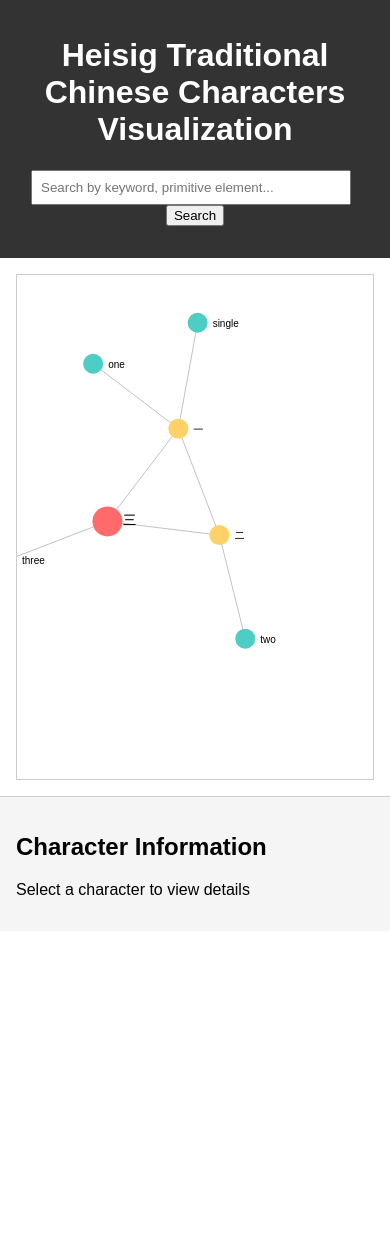
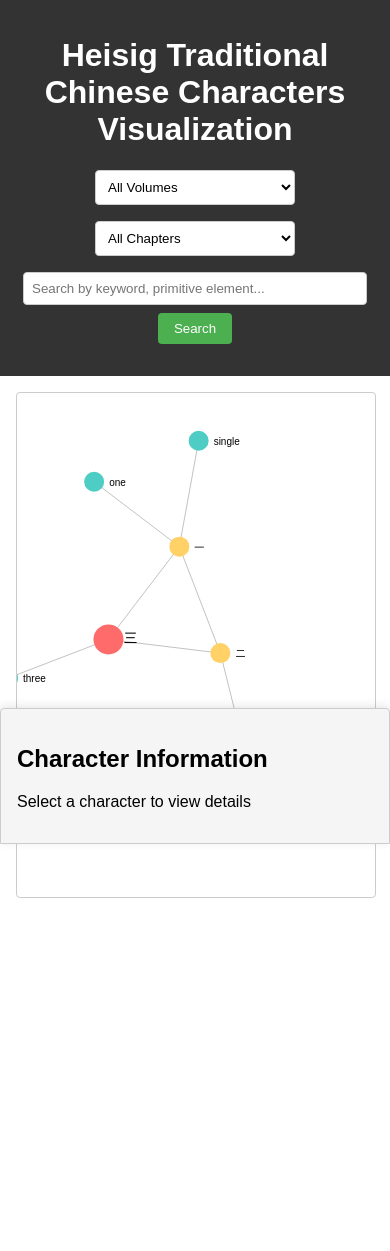
Before and after one commit to lissonc/zi, a Flask app: page / in a window 390 px wide. Before the commit the page ends 895 px from the top, so only its background shows below. Run offline with Flask 3, Linux system fonts and the light colour scheme.

Commit message:
Add mobile support, display character information alongside graph (rather than below) on Desktop; add rudimentary Mobile support

```diff
--- a/app/routes.py
+++ b/app/routes.py
@@ -1,4 +1,4 @@
-from flask import Blueprint, render_template, request, jsonify
+from flask import Blueprint, render_template, request, jsonify, current_app
 import json
 import os
 
@@ -6,25 +6,105 @@
 
 def load_hanzi_data():
     """Load data from JSON file"""
-    from flask import current_app
     data_path = os.path.join(current_app.static_folder, 'data', 'hanzi_data.json')
+
+    # Default data structure
+    default_data = {
+        "characters": [
+            {
+                "character": "一",
+                "frame_number": 1,
+                "keywords": ["one", "single"],
+                "primitive_elements": [],
+                "primitive_meanings": ["one", "single"],
+                "story": "The number one is represented by a single horizontal stroke.",
+                "volume": 1,
+                "chapter": 1
+            },
+            {
+                "character": "二",
+                "frame_number": 2,
+                "keywords": ["two"],
+                "primitive_elements": ["一"],
+                "primitive_meanings": ["two"],
+                "story": "The number two is represented by two horizontal strokes.",
+                "volume": 1,
+                "chapter": 1
+            },
+            {
+                "character": "三",
+                "frame_number": 3,
+                "keywords": ["three"],
+                "primitive_elements": ["一", "二"],
+                "primitive_meanings": ["three"],
+                "story": "The number three is represented by three horizontal strokes.",
+                "volume": 1,
+                "chapter": 1
+            }
+        ],
+        "metadata": {
+            "volumes": [
+                {
+                    "number": 1,
+                    "title": "Book 1",
+                    "chapters": [
+                        {"number": 1, "title": "The First Elements"},
+                        {"number": 2, "title": "The First Primitives"},
+                        {"number": 3, "title": "Building Blocks"}
+                    ]
+                },
+                {
+                    "number": 2,
+                    "title": "Book 2",
+                    "chapters": [
+                        {"number": 1, "title": "Advanced Elements"},
+                        {"number": 2, "title": "Complex Characters"},
+                        {"number": 3, "title": "Final Characters"}
+                    ]
+                }
+            ]
+        }
+    }
+
     try:
+        # Try to read existing file
         with open(data_path, 'r', encoding='utf-8') as f:
             return json.load(f)
-    except FileNotFoundError:
-        # Return empty data if file doesn't exist yet
-        return {"characters": []}
+    except (FileNotFoundError, json.JSONDecodeError):
+        # If file doesn't exist or is invalid, create it with default data
+        os.makedirs(os.path.dirname(data_path), exist_ok=True)
+        with open(data_path, 'w', encoding='utf-8') as f:
+            json.dump(default_data, f, ensure_ascii=False, indent=2)
+        return default_data
 
 @bp.route('/')
 def index():
     """Main page with graph visualization"""
-    return render_template('index.html')
+    data = load_hanzi_data()
+    return render_template('index.html', volumes=data['metadata']['volumes'])
 
 @bp.route('/api/characters')
 def get_characters():
-    """API endpoint to get all characters"""
+    """API endpoint to get all characters with optional volume and chapter filters"""
+    volume = request.args.get('volume', type=int)
+    chapter = request.args.get('chapter', type=int)
+
     data = load_hanzi_data()
-    return jsonify(data['characters'])
+    characters = data['characters']
+
+    if volume is not None:
+        characters = [c for c in characters if c['volume'] == volume]
+
+    if chapter is not None:
+        characters = [c for c in characters if c['chapter'] == chapter]
+
+    return jsonify(characters)
+
+@bp.route('/api/metadata')
+def get_metadata():
+    """API endpoint to get volumes and chapters information"""
+    data = load_hanzi_data()
+    return jsonify(data['metadata'])
 
 @bp.route('/api/character/<char>')
 def get_character(char):
@@ -39,10 +119,21 @@
 def search():
     """API endpoint to search characters by keyword or primitive element"""
     query = request.args.get('q', '').lower()
+    volume = request.args.get('volume', type=int)
+    chapter = request.args.get('chapter', type=int)
+
     data = load_hanzi_data()
+    characters = data['characters']
+
+    # Apply volume and chapter filters first
+    if volume is not None:
+        characters = [c for c in characters if c['volume'] == volume]
+
+    if chapter is not None:
+        characters = [c for c in characters if c['chapter'] == chapter]
+
     results = []
-
-    for character in data['characters']:
+    for character in characters:
         # Search in keywords
         keywords = [k.lower() for k in character.get('keywords', [])]
         # Search in primitive elements
--- a/app/static/css/style.css
+++ b/app/static/css/style.css
@@ -16,43 +16,86 @@
     text-align: center;
 }
 
-.back-link {
-    color: white;
-    text-decoration: none;
-    background-color: #555;
-    padding: 0.5rem 1rem;
-    border-radius: 4px;
-    margin-left: 1rem;
+.controls {
+    display: flex;
+    flex-direction: column;
+    gap: 1rem;
+    align-items: center;
+    margin: 1rem 0;
 }
 
-.back-link:hover {
-    background-color: #777;
+.filter-container {
+    display: flex;
+    gap: 1rem;
+    align-items: center;
+}
+
+.filter-container select {
+    padding: 0.5rem;
+    border-radius: 4px;
+    border: 1px solid #ccc;
+    background-color: white;
+    min-width: 200px;
 }
 
 /* Search Container */
 .search-container {
-    margin: 1rem 0;
+    display: flex;
+    gap: 0.5rem;
+    align-items: center;
 }
 
 #search {
     padding: 0.5rem;
     width: 300px;
-    margin-right: 0.5rem;
+    border-radius: 4px;
+    border: 1px solid #ccc;
 }
 
-/* Graph Container */
-#graph-container {
+button {
+    padding: 0.5rem 1rem;
+    background-color: #4CAF50;
+    color: white;
+    border: none;
+    border-radius: 4px;
+    cursor: pointer;
+}
+
+button:hover {
+    background-color: #45a049;
+}
+
+/* Main Content Layout */
+.main-content {
+    flex: 1;
+    display: flex;
+    flex-direction: row;
+    gap: 1rem;
+    padding: 1rem;
+}
+
+.visualization-container {
     flex: 1;
     min-height: 500px;
-    border: 1px solid #ccc;
-    margin: 1rem;
 }
 
-/* Character Information */
-#character-info {
+#graph-container {
+    width: 100%;
+    height: 100%;
+    min-height: 500px;
+    border: 1px solid #ccc;
+    border-radius: 4px;
+}
+
+/* Character Info Panel */
+.info-panel {
+    width: 300px;
     padding: 1rem;
-    border-top: 1px solid #ccc;
     background-color: #f5f5f5;
+    border: 1px solid #ccc;
+    border-radius: 4px;
+    overflow-y: auto;
+    max-height: calc(100vh - 200px);
 }
 
 .character-display {
@@ -75,3 +118,56 @@
     max-width: 800px;
     margin: 0 auto;
 }
+
+.back-link {
+    color: white;
+    text-decoration: none;
+    background-color: #555;
+    padding: 0.5rem 1rem;
+    border-radius: 4px;
+    margin-left: 1rem;
+}
+
+.back-link:hover {
+    background-color: #777;
+}
+
+/* Responsive Layout */
+@media screen and (max-width: 768px) {
+    .main-content {
+        flex-direction: column;
+    }
+
+    .info-panel {
+        width: auto;
+        position: fixed;
+        bottom: 0;
+        left: 0;
+        right: 0;
+        max-height: 40vh;
+        border-radius: 4px 4px 0 0;
+        box-shadow: 0 -2px 10px rgba(0, 0, 0, 0.1);
+        z-index: 1000;
+    }
+
+    .visualization-container {
+        margin-bottom: 40vh;
+    }
+
+    .filter-container {
+        flex-direction: column;
+    }
+
+    .search-container {
+        flex-direction: column;
+        width: 100%;
+    }
+
+    #search {
+        width: 100%;
+    }
+
+    .controls {
+        padding: 0 1rem;
+    }
+}
--- a/app/static/js/graph.js
+++ b/app/static/js/graph.js
@@ -1,21 +1,17 @@
 // Graph data structure
 let graphData = { nodes: [], links: [] };
 
-// Fetch character data and build graph
-function loadGraphData() {
-    fetch('/api/characters')
-        .then(response => response.json())
-        .then(characters => {
-            buildGraphData(characters);
-            initGraph();
-        })
-        .catch(error => {
-            console.error('Error fetching character data:', error);
-            document.getElementById('graph-container').innerHTML = '<p>Error loading graph data</p>';
-        });
-}
+// Initialize graph when the page loads
+document.addEventListener('DOMContentLoaded', () => {
+    // Initial load of all characters
+    updateGraph();
+});
 
 function buildGraphData(characters) {
+    // Clear existing data
+    graphData.nodes = [];
+    graphData.links = [];
+
     characters.forEach(char => {
         // Add character node
         graphData.nodes.push({
@@ -23,7 +19,9 @@
             type: 'character',
             label: char.character,
             keywords: char.keywords || [],
-            frameNumber: char.frame_number
+            frameNumber: char.frame_number,
+            volume: char.volume,
+            chapter: char.chapter
         });
 
         // Add keyword nodes and links
@@ -71,11 +69,12 @@
 }
 
 function initGraph() {
-    const width = document.getElementById('graph-container').clientWidth;
-    const height = document.getElementById('graph-container').clientHeight;
+    const container = document.getElementById('graph-container');
+    const width = container.clientWidth;
+    const height = container.clientHeight;
 
     // Create SVG element
-    const svg = d3.select('#graph-container')
+    const svg = d3.select(container)
         .append('svg')
         .attr('width', width)
         .attr('height', height);
@@ -134,6 +133,15 @@
         }
     });
 
+    // Add tooltips
+    node.append('title')
+        .text(d => {
+            if (d.type === 'character') {
+                return `${d.label} (Frame ${d.frameNumber}, Vol ${d.volume} Ch ${d.chapter})`;
+            }
+            return d.label;
+        });
+
     // Update positions on each tick of the simulation
     simulation.on('tick', () => {
         link
@@ -179,6 +187,8 @@
             let html = `
                 <h3>${data.character}</h3>
                 <p><strong>Frame:</strong> ${data.frame_number || 'N/A'}</p>
+                <p><strong>Volume:</strong> ${data.volume || 'N/A'}</p>
+                <p><strong>Chapter:</strong> ${data.chapter || 'N/A'}</p>
                 <p><strong>Keywords:</strong> ${data.keywords ? data.keywords.join(', ') : 'None'}</p>
                 <p><strong>Primitive Elements:</strong> ${data.primitive_elements ? data.primitive_elements.join(', ') : 'None'}</p>
                 <p><strong>Primitive Meanings:</strong> ${data.primitive_meanings ? data.primitive_meanings.join(', ') : 'None'}</p>
@@ -201,7 +211,10 @@
 
     if (!query) return;
 
-    fetch(`/api/search?q=${encodeURIComponent(query)}`)
+    const params = new URLSearchParams(getFilterParams());
+    params.append('q', query);
+
+    fetch(`/api/search?${params}`)
         .then(response => response.json())
         .then(results => {
             const infoContent = document.getElementById('info-content');
@@ -218,6 +231,7 @@
                     <li>
                         <a href="#" onclick="showCharacterInfo('${char.character}'); return false;">
                             ${char.character} - ${char.keywords ? char.keywords.join(', ') : 'No keywords'}
+                            (Vol ${char.volume}, Ch ${char.chapter})
                         </a>
                     </li>
                 `;
@@ -231,6 +245,3 @@
             document.getElementById('info-content').innerHTML = '<p>Error searching characters</p>';
         });
 }
-
-// Initialize graph when the page loads
-document.addEventListener('DOMContentLoaded', loadGraphData);
--- a/app/templates/index.html
+++ b/app/templates/index.html
@@ -10,21 +10,99 @@
 <body>
     <header>
         <h1>Heisig Traditional Chinese Characters Visualization</h1>
+        <div class="controls">
+            <div class="filter-container">
+                <select id="volume-select" onchange="updateChapters()">
+                    <option value="">All Volumes</option>
+                    {% for volume in volumes %}
+                    <option value="{{ volume.number }}">{{ volume.title }}</option>
+                    {% endfor %}
+                </select>
+
+                <select id="chapter-select" onchange="updateGraph()">
+                    <option value="">All Chapters</option>
+                </select>
+            </div>
+
             <div class="search-container">
                 <input type="text" id="search" placeholder="Search by keyword, primitive element...">
                 <button onclick="searchCharacters()">Search</button>
             </div>
+        </div>
     </header>
 
+    <main class="main-content">
+        <div class="visualization-container">
             <div id="graph-container"></div>
+        </div>
 
-    <div id="character-info">
+        <div id="character-info" class="info-panel">
             <h2>Character Information</h2>
             <div id="info-content">
                 <p>Select a character to view details</p>
             </div>
         </div>
+    </main>
 
+    <script>
+        // Store volumes data for chapter updates
+        const volumes = {{ volumes|tojson|safe }};
+
+        function updateChapters() {
+            const volumeSelect = document.getElementById('volume-select');
+            const chapterSelect = document.getElementById('chapter-select');
+            const selectedVolume = volumeSelect.value;
+
+            // Clear existing options
+            chapterSelect.innerHTML = '<option value="">All Chapters</option>';
+
+            if (selectedVolume) {
+                const volume = volumes.find(v => v.number === parseInt(selectedVolume));
+                if (volume && volume.chapters) {
+                    volume.chapters.forEach(chapter => {
+                        const option = document.createElement('option');
+                        option.value = chapter.number;
+                        option.textContent = `Chapter ${chapter.number}: ${chapter.title}`;
+                        chapterSelect.appendChild(option);
+                    });
+                }
+            }
+
+            // Update graph with new filters
+            updateGraph();
+        }
+
+        function getFilterParams() {
+            const volumeSelect = document.getElementById('volume-select');
+            const chapterSelect = document.getElementById('chapter-select');
+            const params = new URLSearchParams();
+
+            if (volumeSelect.value) {
+                params.append('volume', volumeSelect.value);
+            }
+            if (chapterSelect.value) {
+                params.append('chapter', chapterSelect.value);
+            }
+
+            return params;
+        }
+
+        function updateGraph() {
+            const params = getFilterParams();
+            fetch(`/api/characters?${params}`)
+                .then(response => response.json())
+                .then(characters => {
+                    // Clear existing graph
+                    document.getElementById('graph-container').innerHTML = '';
+                    // Rebuild graph with filtered data
+                    buildGraphData(characters);
+                    initGraph();
+                })
+                .catch(error => {
+                    console.error('Error fetching filtered characters:', error);
+                });
+        }
+    </script>
     <script src="{{ url_for('static', filename='js/graph.js') }}"></script>
 </body>
 </html>
```
Also changed, not shown: app/static/data/hanzi_data.json (+50 -4 lines), run.py (+0 -38 lines). Lines whose indentation alone changed are shown as unchanged.
